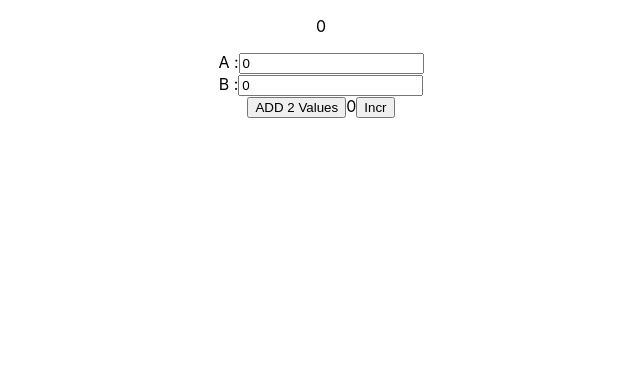
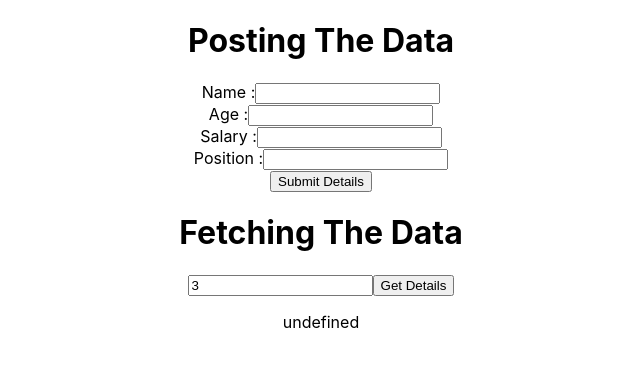
Before and after one commit to sivaraman251600/SprintSix, a React (Create React App) app in the folder sprint-six/: page / in a window 1280 px wide. Shown: the top 366 px of the page, without its empty margins (319-959 px from the left). Built offline with nearby package versions, Linux system fonts and the light colour scheme.

Commit message:
I just Created the post and fetch data component

```diff
--- /dev/null
+++ b/sprint-six/db.json
@@ -0,0 +1,19 @@
+{
+  "posts": [],
+  "details": [
+    {
+      "name": "shilpa",
+      "age": "23",
+      "salary": "20000",
+      "position": "react developer",
+      "id": 3
+    },
+    {
+      "name": "praveen",
+      "age": "25",
+      "salary": "26",
+      "position": "Java Developer",
+      "id": 4
+    }
+  ]
+}
--- a/sprint-six/package.json
+++ b/sprint-six/package.json
@@ -7,6 +7,7 @@
     "@testing-library/react": "^13.2.0",
     "@testing-library/user-event": "^13.5.0",
     "axios": "^0.27.2",
+    "json-server": "^0.17.0",
     "react": "^18.1.0",
     "react-dom": "^18.1.0",
     "react-scripts": "5.0.1",
@@ -14,6 +15,7 @@
   },
   "scripts": {
     "start": "react-scripts start",
+    "server":"json-server --watch db.json --port 3002",
     "build": "react-scripts build",
     "test": "react-scripts test",
     "eject": "react-scripts eject"
--- a/sprint-six/src/App.js
+++ b/sprint-six/src/App.js
@@ -1,10 +1,13 @@
 import './App.css';
+import FetchData from './components/API Call/FetchData';
+import PostData from './components/API Call/PostData';
 import UseCallBackHookOne from './components/useCallback/UseCallBackHookOne';
 
 function App() {
   return (
     <div className="App">
-      <UseCallBackHookOne />
+      <PostData />
+      <FetchData />
     </div>
   );
 }
--- /dev/null
+++ b/sprint-six/src/components/API Call/FetchData.js
@@ -0,0 +1,36 @@
+import axios from 'axios'
+import React, { useCallback, useEffect, useState } from 'react'
+
+const FetchData = () => {
+    const [id, setId] = useState(3)
+    const [detail, setDetail] = useState([])
+
+    const FetchDetails = useCallback((id) =>{
+        axios.get(`http://localhost:3002/details/${id}`)
+        .then((res)=>console.log(res.data))
+        .catch(err=>console.log(err.mess))
+    },[id])
+
+//useEffect(()=>{
+//    axios.get(`http://localhost:3002/details/${id}`)
+//            .then((res)=>setDetail(res.data))
+//            .catch(err=>console.log(err.mess))
+//},[id])
+
+const SetIdDetails = (e) =>{
+    setId(e.target.value)
+}
+
+  return (
+    <div>
+        <h1>Fetching The Data</h1>
+       <form onSubmit={()=>FetchDetails(id)}>
+        <input type={'number'} value={id} onChange={SetIdDetails}/>
+        <button type='submit'>Get Details</button>
+        </form>
+        <p>{`${detail.position}`}</p>
+    </div>
+  )
+}
+
+export default FetchData
--- /dev/null
+++ b/sprint-six/src/components/API Call/PostData.js
@@ -0,0 +1,38 @@
+import React, { useState } from 'react'
+import axios from "axios"
+
+const PostData = () => {
+    const [details, setDetails] = useState({ name:"", age:"", salary:0, position:""})
+
+
+    const DetailsHandle = (e) => {
+        setDetails({...details,[e.target.name]:e.target.value})
+    }
+
+
+    const DetailsSubmit = () =>{
+        axios.post("http://localhost:3002/details",details)
+        .then(res=>console.log(res.data))
+        .catch(err=>console.log(err.message))
+    }
+  return (
+    <div>
+        <h1>Posting The Data</h1>
+        <>
+        <form onSubmit={()=>DetailsSubmit()}>
+            <label>Name :</label>
+            <input type={'text'} name="name" onChange={DetailsHandle}/><br/>
+            <label>Age :</label>
+            <input type={'number'} name="age" onChange={DetailsHandle}/><br/>
+            <label>Salary :</label>
+            <input type={'number'} name="salary" onChange={DetailsHandle}/><br/>
+            <label>Position :</label>
+            <input type={'text'} name="position" onChange={DetailsHandle}/><br/>
+            <button type='submit'>Submit Details</button>
+        </form>
+        </>
+    </div>
+  )
+}
+
+export default PostData
```
Also changed, not shown: sprint-six/src/components/TestElement/TestElementOne.js (added, +12 -0 lines), 2 other files (tests, documents, lock files or other folders).
